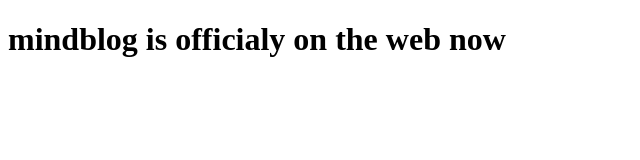
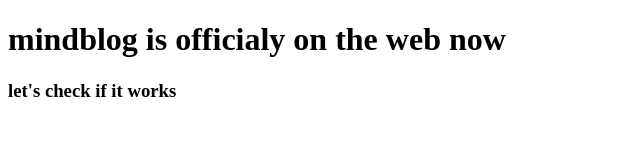
Before and after one commit to SohailKTK/mindblog, a plain HTML site: page index.html in a window 1280 px wide. Shown: the whole page, without its empty margins (0-640 px from the left). Drawn offline with Linux system fonts and the light colour scheme.

Commit message:
Checkin again

```diff
--- a/index.html
+++ b/index.html
@@ -7,5 +7,6 @@
 </head>
 <body>
     <h1>mindblog is officialy on the web now</h1>
+    <h3>let's check if it works</h3>
 </body>
 </html>
```
